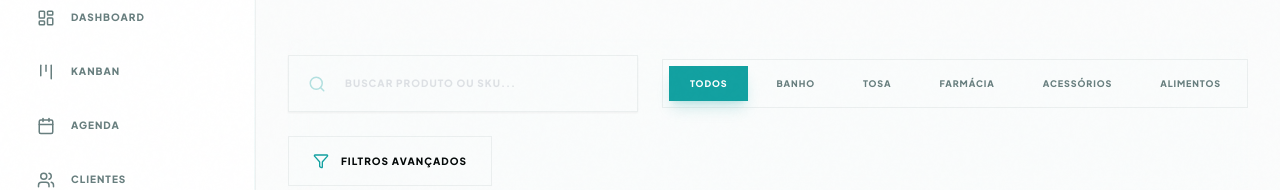
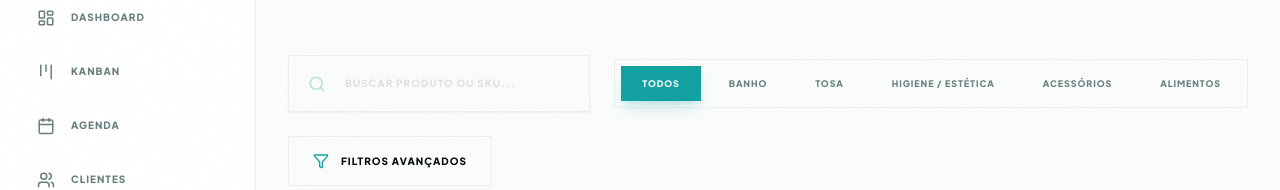
Before and after one commit to felipesabores/clinical-trust, a Next.js app in the folder frontend/: page /admin/estoque in a window 1280 px wide. Shown: the part 210-400 px from the top of the page. Built offline with nearby package versions, Linux system fonts and the light colour scheme; no server answers.

Commit message:
feat: rebrand category Pharmacy to Hygiene/Esthetics in Estoque

```diff
--- a/frontend/src/app/admin/estoque/page.tsx
+++ b/frontend/src/app/admin/estoque/page.tsx
@@ -38,7 +38,7 @@ function StockBadge({ stock, min }: { stock: number; min: number }) {
     );
 }
 
-const categories = ['Todos', 'Banho', 'Tosa', 'Farmácia', 'Acessórios', 'Alimentos'];
+const categories = ['Todos', 'Banho', 'Tosa', 'Higiene / Estética', 'Acessórios', 'Alimentos'];
 
 export default function EstoquePage() {
     const { config } = useTenant();
```
